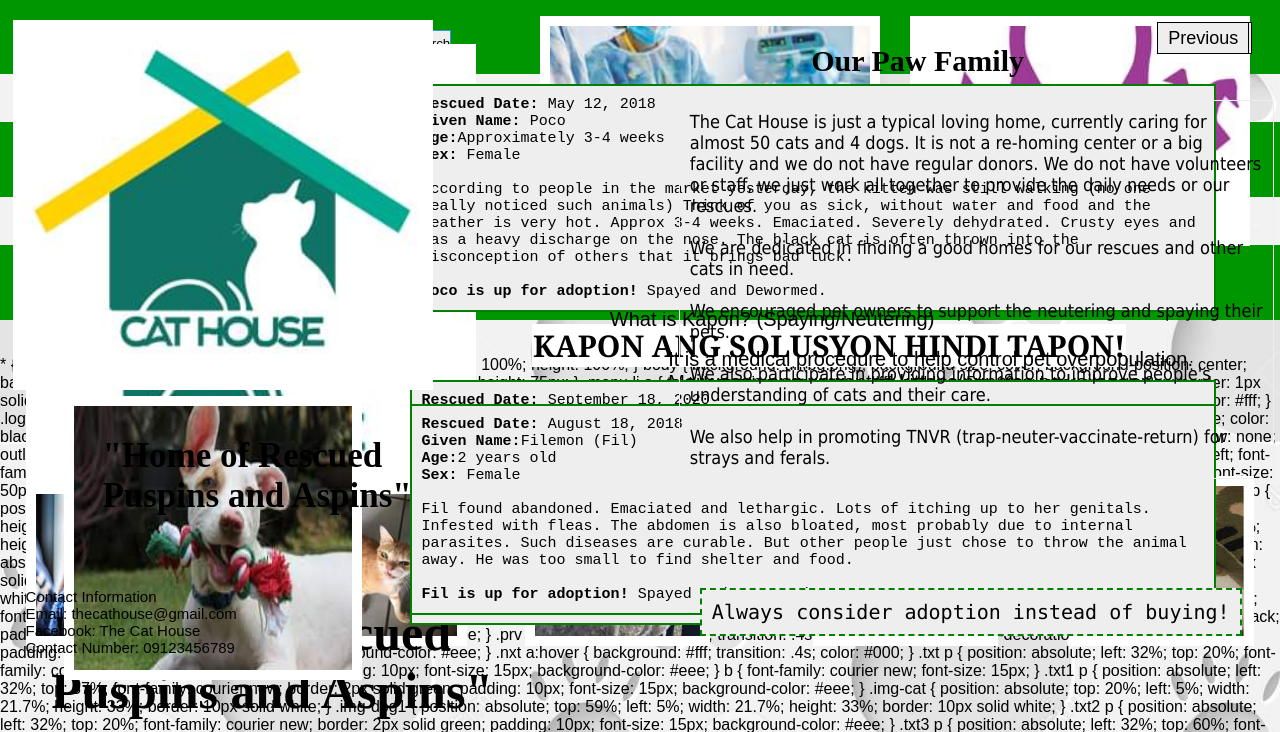
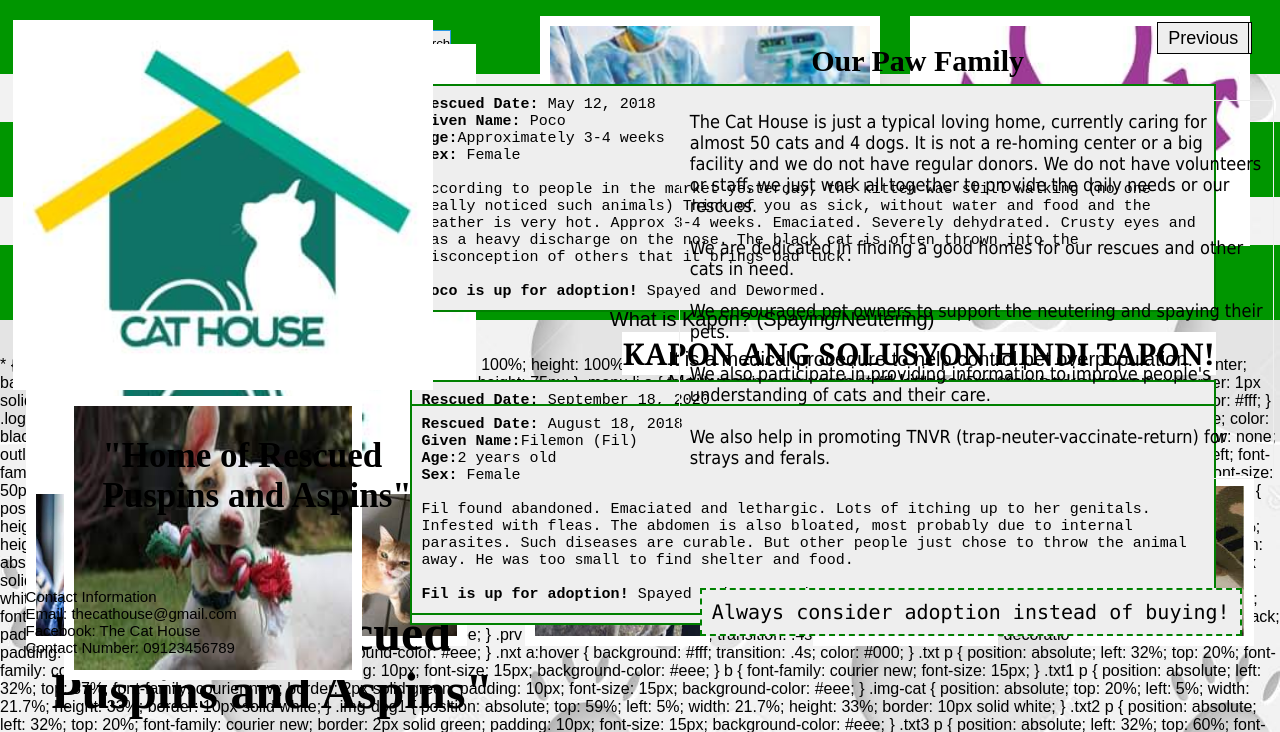
Before and after one commit to Izaaaajy/MyWeb, a PHP site: page /index.php in a window 1280 px wide. Shown: the part 76-808 px from the top of the page. Run offline with PHP 8.4, Linux system fonts and the light colour scheme.

Commit message:
Update style3.css

```diff
--- a/style3.css
+++ b/style3.css
@@ -120,8 +120,8 @@ h1 {
 
 h2 {
 	position: absolute;
-	top: 50%;
-	right: 12%;
+	top: 51%;
+	right: 5%;
 	font-size: 30px;
 	font-family: georgia;
 	border: 1px solid white;
```
